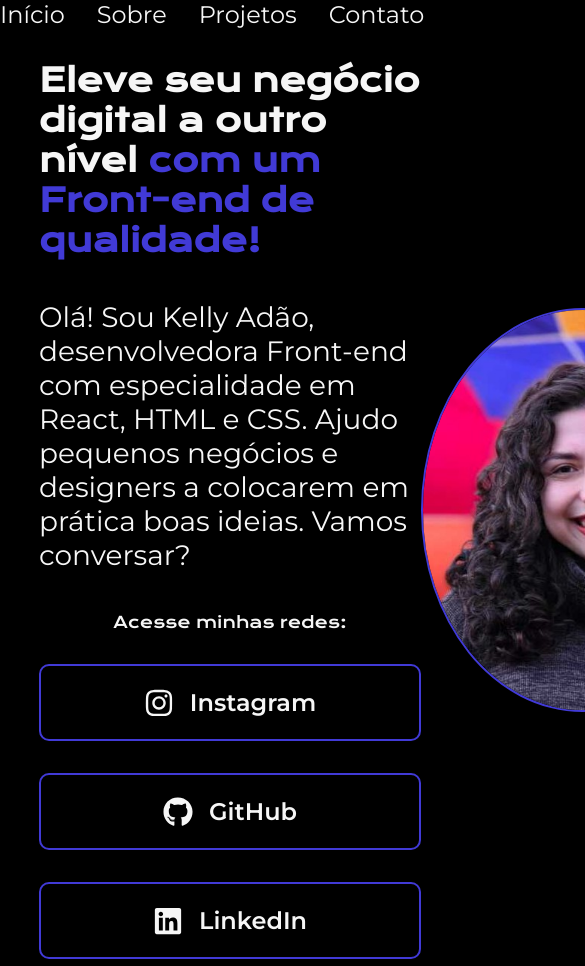
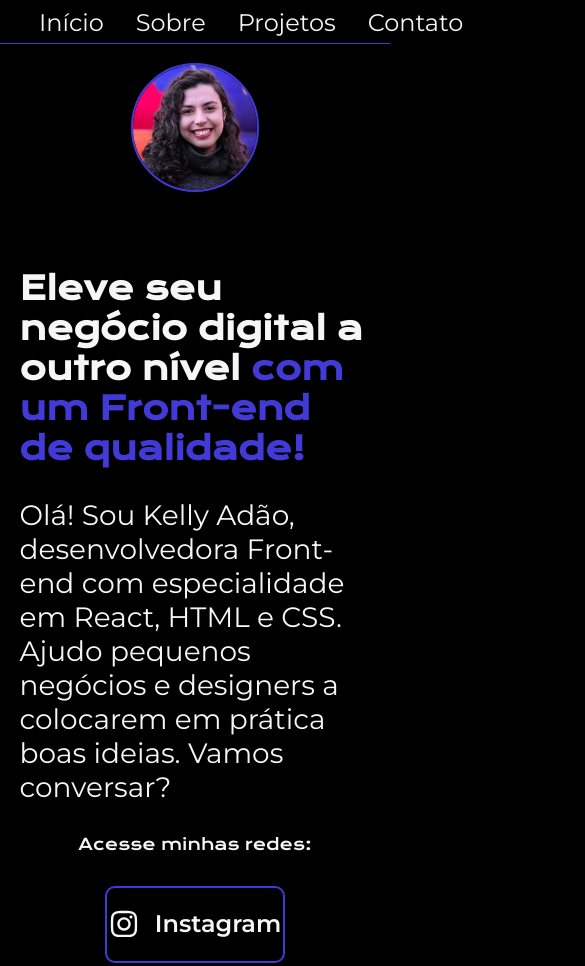
Before and after one commit to KellyAdao/portifolio, a plain HTML site: page index.html in a window 390 px wide. Shown: the top 966 px of the page, 585 px wide, since content can reach past the window. Drawn offline with nearby package versions, Linux system fonts and the light colour scheme.

Commit message:
feat: recursos de responsividade

```diff
--- a/index.html
+++ b/index.html
@@ -9,7 +9,7 @@
   </head>
 
   <body>
-    <header class="navegacao-container">
+    <header class="navegacao__container">
       <nav class="navegacao">
         <a class="navegacao__link" href="index.html">Início</a>
         <a class="navegacao__link" href="about.html">Sobre</a>
@@ -33,7 +33,7 @@
         <div class="apresentacao__links">
           <h2 class="apresentacao__links__subtitulo">Acesse minhas redes:</h2>
           <a
-            class="apresentacao__links__link"
+            class="apresentacao__links__navegacao"
             href="https://instagram.com/kellycode_"
           >
             <svg
@@ -52,8 +52,8 @@
             Instagram</a
           >
           <a
-            class="apresentacao__links__link"
             href="https://github.com/KellyAdao"
+            class="apresentacao__links__navegacao"
           >
             <svg
               stroke="currentColor"
@@ -71,7 +71,7 @@
           >
 
           <a
-            class="apresentacao__links__link"
+            class="apresentacao__links__navegacao"
             href="https://github.com/KellyAdao"
           >
             <svg
--- a/styles/style.css
+++ b/styles/style.css
@@ -25,7 +25,7 @@ body{
 }
 
 .navegacao__container{
-    padding:10% 10% 0 10%;
+    padding:2% 10% 1.5% 10%;
     border-bottom: 1px solid var(--cor-terciaria);
 }
 
@@ -43,16 +43,17 @@ body{
 }
 
 .apresentacao{
-    padding: 8% 10%;
+    padding: 5% 12%;
     display: flex;
     align-items: center;
     justify-content: space-between;
+    gap:76px;
 }
 .apresentacao__conteudo{
-    width: 615px;
+    width: 50%;
     display: flex;
     flex-direction: column;
-    gap: 40px;
+    gap: 30px;
 }
 
 .apresentacao__conteudo__titulo{
@@ -86,13 +87,13 @@ body{
 }
 
 
-.apresentacao__links__link{
+.apresentacao__links__navegacao{
     /* color: #413ad6;  atalho ctrl + KC*/
     display: flex;
     justify-content: center;
     gap: 16px;
     border: 2px solid var(--cor-terciaria);
-    width: 378px;
+    width: 50%;
     text-align: center;
     border-radius: 10px;
     font-size: 1.5rem;
@@ -103,15 +104,15 @@ body{
     font-family: var(--fonte-principal);
 }
 
-.apresentacao__links__link:hover{
+.apresentacao__links__navegacao:hover{
     background-color: var(--cor-hover);
     /*background-color: #272727;*/
 }
 
 
 .apresentacao__imagem{
-    width: 400px;
-    height: 400px;
+    width: 32vw;
+    height: 32vw;
     border: 2px solid var(--cor-terciaria);
     border-radius: 50%;
     object-fit: cover;
@@ -125,3 +126,14 @@ body{
     font-weight: 400;
     border-top: 1px solid var(--cor-terciaria);
 }
+
+@media (max-width: 1200px){
+    .apresentacao {
+        flex-direction: column-reverse;
+        padding: 5%;
+}
+
+.apresentacao__conteudo{
+        width: auto;
+}
+}
```
Also changed, not shown: about.html (+1 -1 lines).
